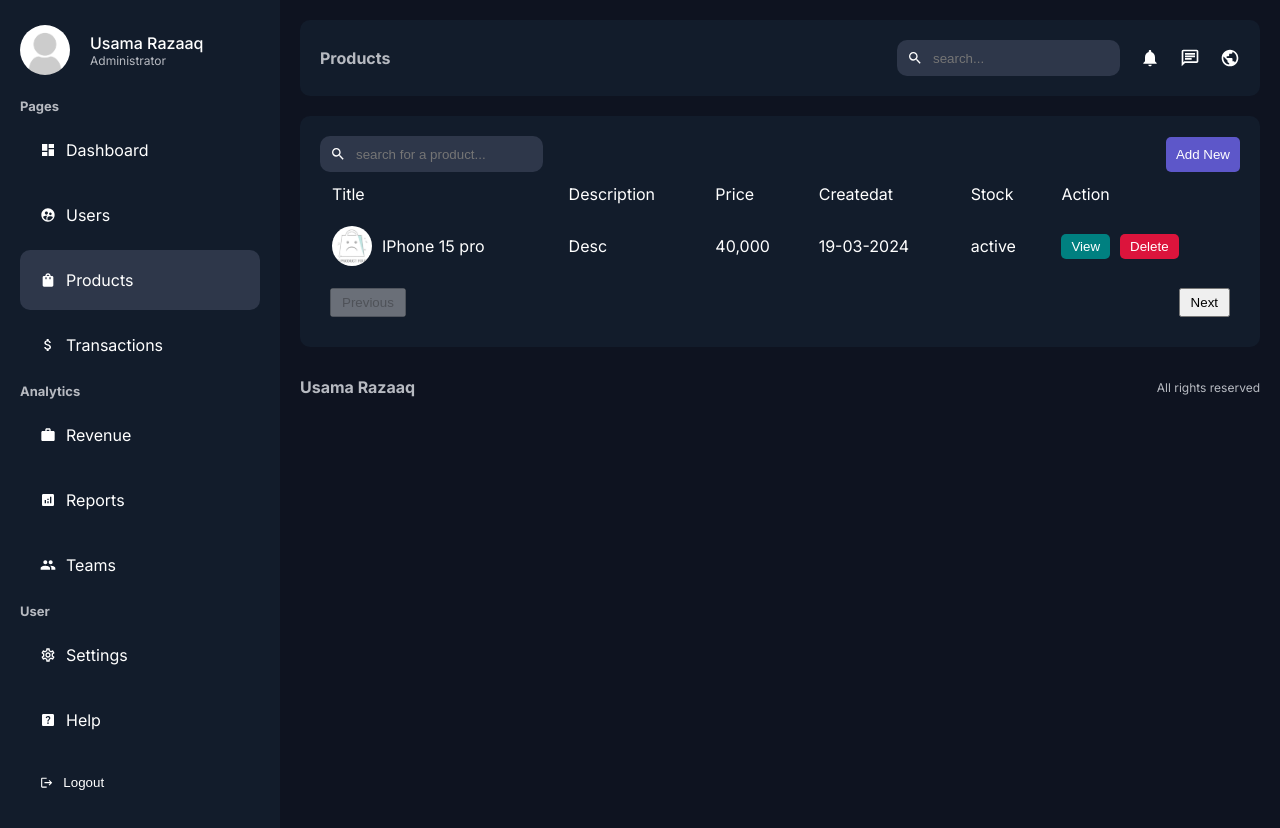
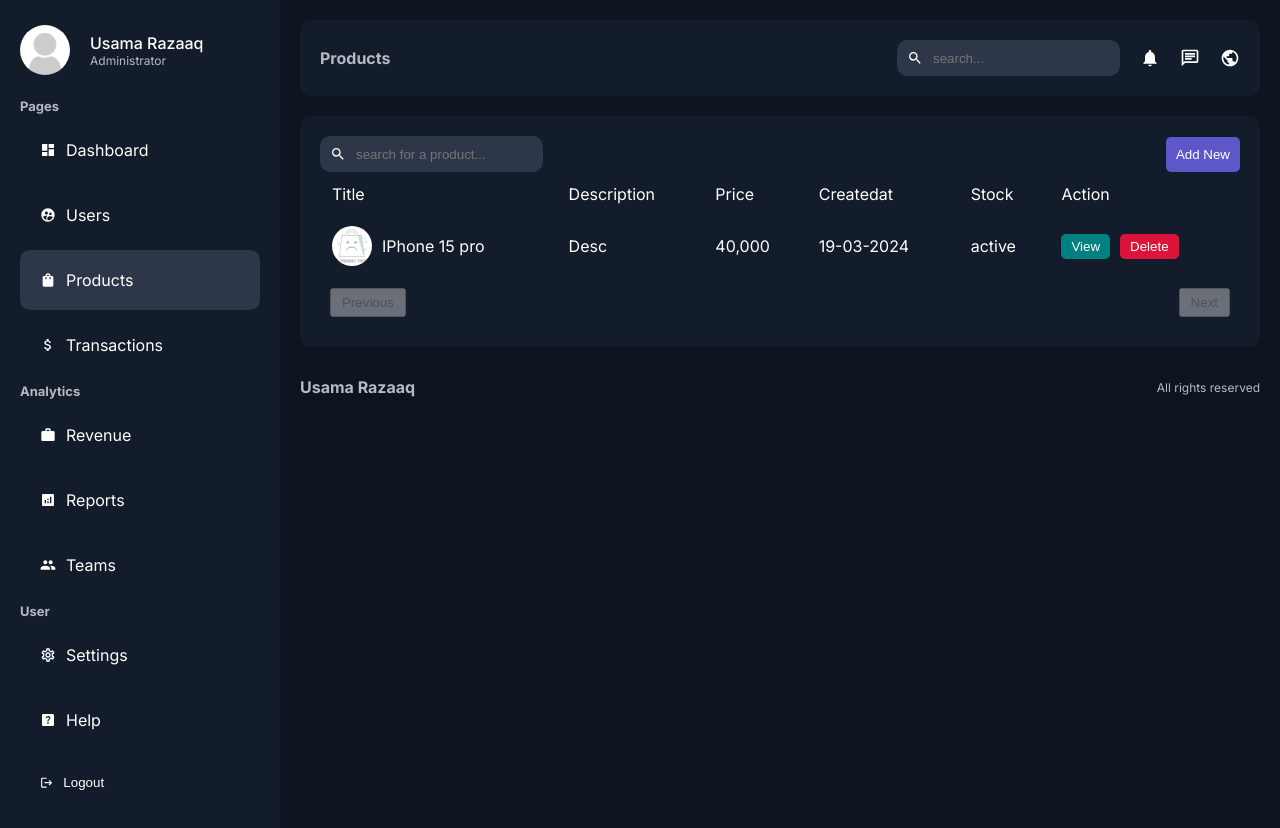
Before and after one commit to usama387/nextjs14-analytics_dashboard, a Next.js app: page /dashboard/products in a window 1280 px wide. Built offline with nearby package versions, Linux system fonts and the light colour scheme.

Commit message:
Implemented Pagination aagin using NextJs navigation and mongodb

```diff
--- a/src/components/Dashboard/Pagination/Pagination.jsx
+++ b/src/components/Dashboard/Pagination/Pagination.jsx
@@ -1,11 +1,55 @@
+"use client";
 import React from "react";
 import styles from "./Pagination.module.css";
+import { usePathname, useRouter, useSearchParams } from "next/navigation";
 
-const Pagination = () => {
+const Pagination = ({ count }) => {
+  // #1 searchParams hook
+  const searchParams = useSearchParams();
+
+  // #2 replacing query hook
+  const { replace } = useRouter();
+
+  // #3 pathname hook for determining path
+  const pathname = usePathname();
+
+  // #4 page rendering
+  const page = searchParams.get("page") || 1;
+
+  // #5 creating a new searchParams
+  const params = new URLSearchParams(searchParams);
+
+  // #6 users on each page
+  const USER_PER_PAGE = 2;
+
+  // #7 Two variables condition to allow a button to be clicked
+  const hasPrev = USER_PER_PAGE * parseInt(page - 1) > 0;
+  const hasNext = USER_PER_PAGE * parseInt(page - 1) + USER_PER_PAGE < count;
+
+  // #8 Function to handle onClick
+  const handleChangePage = (type) => {
+    type === "prev"
+      ? params.set("page", parseInt(page) - 1)
+      : params.set("page", parseInt(page) + 1);
+    replace(`${pathname}?${params}`);
+  };
+
   return (
     <div className={styles.container}>
-      <button className={styles.button} disabled>Previous</button>
-      <button className={styles.button}>Next</button>
+      <button
+        className={styles.button}
+        disabled={!hasPrev}
+        onClick={() => handleChangePage("prev")}
+      >
+        Previous
+      </button>
+      <button
+        className={styles.button}
+        disabled={!hasNext}
+        onClick={() => handleChangePage("next")}
+      >
+        Next
+      </button>
     </div>
   );
 };
--- a/src/components/Dashboard/Search/Search.jsx
+++ b/src/components/Dashboard/Search/Search.jsx
@@ -21,6 +21,9 @@ const Search = ({ placeholder }) => {
   const handleSearch = useDebouncedCallback ((e) => {
     // Create a new URLSearchParams object to manipulate query parameters
     const params = new URLSearchParams(searchParams);
+
+    // updating query parameter for pagination by default it will be page 1
+    params.set("page", 1);
 
     if (e.target.value) {
       // Update the 'q' parameter with the value from the input field if the search value is more than 2 characters long otherwise it might be expensive
```
Also changed, not shown: src/app/dashboard/users/page.jsx (+7 -5 lines), src/lib/data.js (+17 -5 lines).
